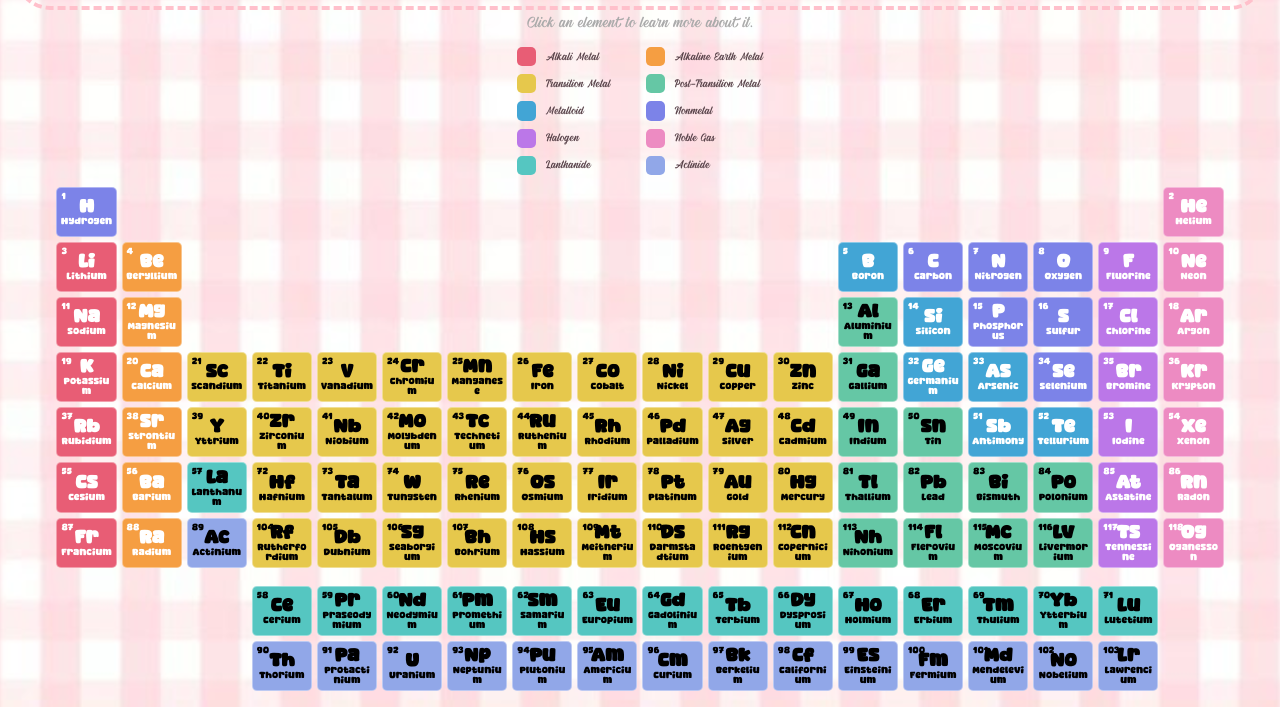
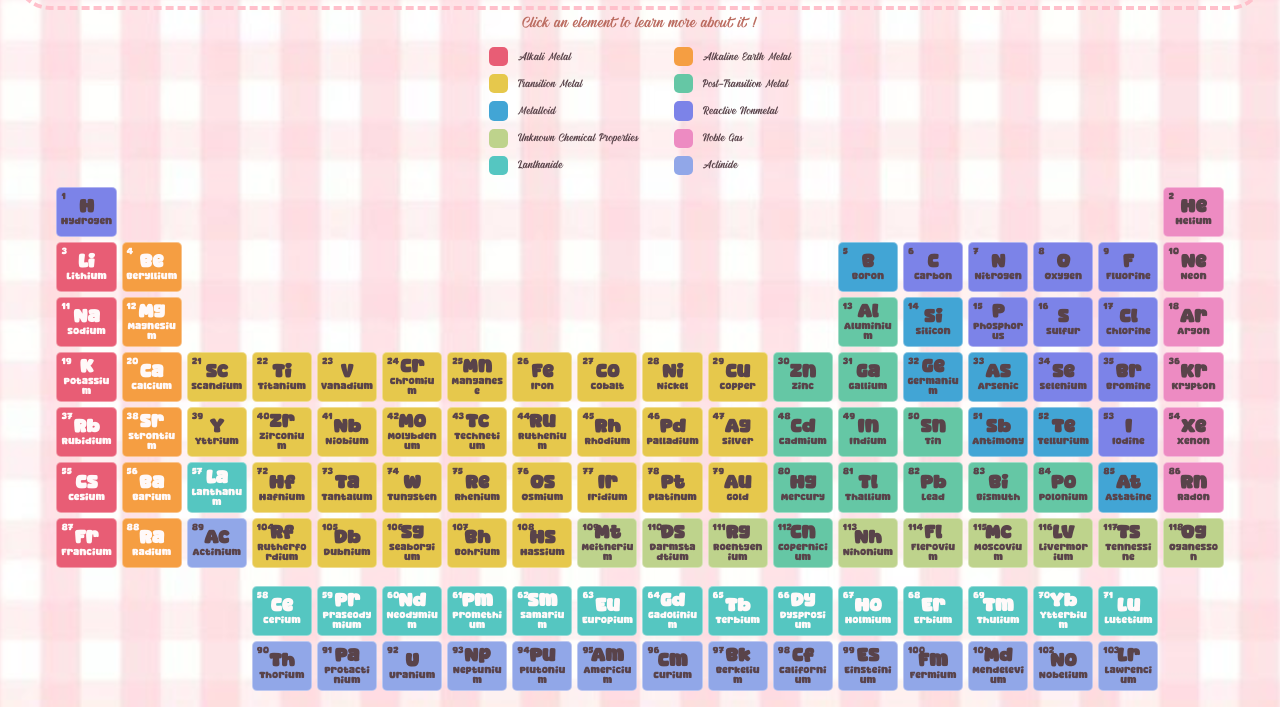
Before and after one commit to shxzylle/ITC-PROJ, a plain HTML site: page index.html in a window 1280 px wide. Shown: the part 100-807 px from the top of the page. Drawn offline with Linux system fonts and the light colour scheme.

Commit message:
pop-ups + ginaya subcategories sa website

```diff
--- a/index.html
+++ b/index.html
@@ -17,7 +17,7 @@
 
    <header>
     <h1>Periodic Table of Elements</h1>
-    <p>Click an element to learn more about it.</p>
+    <p>Click an element to learn more about it !</p>
 </header>
 
 <!-- CATEGORY LEGEND -->
--- a/no.js
+++ b/no.js
@@ -139,7 +139,7 @@ const elementData = [
 
 function getCategory(number) {
 
-    if ([2,10,18,36,54,86,118].includes(number)) {
+    if ([2,10,18,36,54,86].includes(number)) {
         return "Noble Gas";
     }
 
@@ -159,27 +159,27 @@ function getCategory(number) {
         return "Actinide";
     }
 
-    if ([5,14,32,33,51,52].includes(number)) {
+    if ([5,14,32,33,51,52,85].includes(number)) {
         return "Metalloid";
     }
 
-    if ([9,17,35,53,85,117].includes(number)) {
-        return "Halogen";
+    if ([109,110,111,113,114,115,116,117,118].includes(number)) {
+        return "Unknown Chemical Properties";
     }
 
-    if ([1,6,7,8,15,16,34].includes(number)) {
-        return "Nonmetal";
+    if ([1,6,7,8,9,15,16,17,34,35,53].includes(number)) {
+        return "Reactive Nonmetal";
     }
 
-    if ([13,31,49,50,81,82,83,84,113,114,115,116].includes(number)) {
+    if ([13,30,31,48,49,50,80,81,82,83,84,112].includes(number)) {
         return "Post-Transition Metal";
     }
 
     if (
-        (number >= 21 && number <= 30) ||
-        (number >= 39 && number <= 48) ||
-        (number >= 72 && number <= 80) ||
-        (number >= 104 && number <= 112)
+        (number >= 21 && number <= 29) ||
+        (number >= 39 && number <= 47) ||
+        (number >= 72 && number <= 79) ||
+        (number >= 104 && number <= 108)
     ) {
         return "Transition Metal";
     }
@@ -200,8 +200,8 @@ function getCategoryClass(category) {
         "Transition Metal": "transition-metal",
         "Post-Transition Metal": "post-transition-metal",
         "Metalloid": "metalloid",
-        "Nonmetal": "nonmetal",
-        "Halogen": "halogen",
+        "Reactive Nonmetal": "nonmetal",
+        "Unknown Chemical Properties": "unknown",
         "Noble Gas": "noble-gas",
         "Lanthanide": "lanthanide",
         "Actinide": "actinide",
@@ -285,8 +285,8 @@ const legendData = [
     ["Transition Metal", "transition-metal"],
     ["Post-Transition Metal", "post-transition-metal"],
     ["Metalloid", "metalloid"],
-    ["Nonmetal", "nonmetal"],
-    ["Halogen", "halogen"],
+    ["Reactive Nonmetal", "nonmetal"],
+    ["Unknown Chemical Properties", "unknown"],
     ["Noble Gas", "noble-gas"],
     ["Lanthanide", "lanthanide"],
     ["Actinide", "actinide"]
--- a/style.css
+++ b/style.css
@@ -63,7 +63,7 @@ header h1 {
 }
 
 header p {
-    color: #aaa;
+    color: #bb6c60;
 
     font-size: clamp(15px, 1.5vw, 24px);
     font-family: 'Michland Script', cursive;
@@ -130,10 +130,10 @@ header p {
 
     padding: 3px;
 
-    border: 1px solid rgba(255, 255, 255, 0.4);
+    border: 1px solid rgba(255, 249, 249, 0.4);
     border-radius: 5px;
 
-    color: white;
+    color: #fff9f9;
     cursor: pointer;
 
     transition: 0.2s ease;
@@ -199,42 +199,46 @@ header p {
 
 .transition-metal {
     background-color: #e6c84c;
-    color: black;
+    color: #59434A;
 }
 
 .post-transition-metal {
     background-color: #65c7a5;
-    color: black;
+    color: #59434A;
 }
 
 .metalloid {
     background-color: #42a5d5;
+    color: #59434A;
 }
 
 .nonmetal {
     background-color: #7c83e8;
+    color: #59434A;
 }
 
 .halogen {
     background-color: #bb77e8;
+    color: #59434A;
 }
 
 .noble-gas {
     background-color: #ed8bc2;
+    color: #59434A;
 }
 
 .lanthanide {
     background-color: #55c6c1;
-    color: black;
 }
 
 .actinide {
     background-color: #91a7e8;
-    color: black;
+    color: #59434A;
 }
 
 .unknown {
-    background-color: #777;
+    background-color: #bed38c;
+    color: #59434A;
 }
 
 /* =========================================
@@ -294,7 +298,7 @@ header p {
     width: 100vw;
     height: 100vh;
 
-    background: rgba(0, 0, 0, 0.80);
+    background: rgba(245, 178, 185, 0.8);
     backdrop-filter: blur(5px);
 
     z-index: 999999;
@@ -328,15 +332,15 @@ header p {
 
     margin: auto;
 
-    background-color: #151515;
-    color: white;
+    background-color: #f1d5d5;
+    color: #59434A;
 
-    border: 2px solid #555;
+    border: 2px solid #c97a77;
     border-radius: 15px;
 
     padding: 30px;
 
-    box-shadow: 0 0 35px rgba(0, 0, 0, 0.8);
+    box-shadow: 0 0 35px rgba(199, 126, 111, 0.8);
 
     animation: popupAnimation 0.25s ease;
 }
@@ -377,7 +381,7 @@ header p {
     background: transparent;
     border: none;
 
-    color: white;
+    color: #59434A;
     font-size: 30px;
 
     cursor: pointer;
@@ -386,7 +390,7 @@ header p {
 }
 
 .closeButton:hover {
-    color: #ff5555;
+    color: #e14d6f;
     transform: scale(1.15);
 }
 
@@ -403,7 +407,7 @@ header p {
     margin-bottom: 25px;
     padding-bottom: 20px;
 
-    border-bottom: 1px solid #444;
+    border-bottom: 1px solid #5f2317;
 }
 
 .modalSymbol {
@@ -416,7 +420,7 @@ header p {
     align-items: center;
     justify-content: center;
 
-    border: 2px solid white;
+    border: 2px solid #db8891;
     border-radius: 10px;
 
     font-size: 40px;
@@ -429,7 +433,7 @@ header p {
 }
 
 .modalTitle p {
-    color: #aaa;
+    color: #c97a77;
     font-size: 14px;
 }
 
@@ -443,19 +447,19 @@ header p {
 }
 
 .modalInfo h3 {
-    color: white;
+    color: #5f2317;
 
     margin-top: 20px;
     margin-bottom: 8px;
 }
 
 .modalInfo p {
-    color: #ccc;
+    color: #c27e6b;
     margin: 5px 0;
 }
 
 .modalInfo strong {
-    color: white;
+    color: #59434A;
 }
 
 /* =========================================
```
